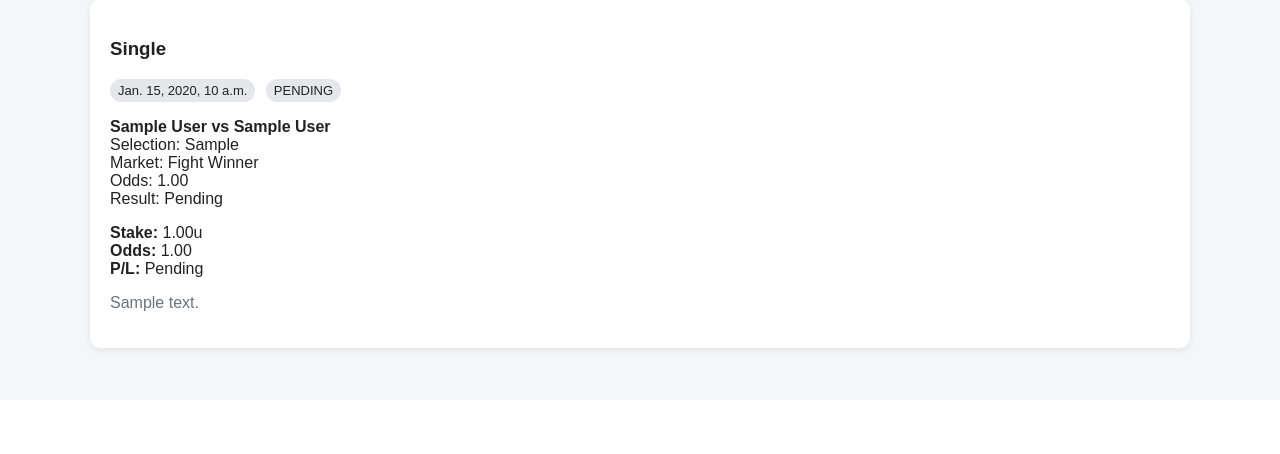
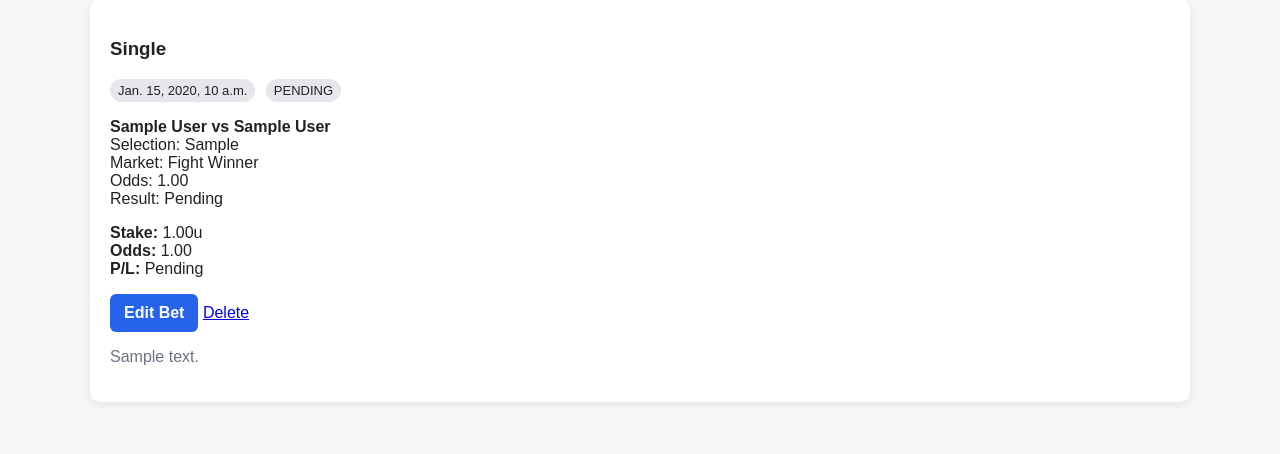
Before and after one commit to kasper7001/FightIQ, a Django app: page /bets/ in a window 1280 px wide. Shown: the part 482-936 px from the top of the page. Before the commit the page ends 838 px from the top, so only its background shows below. Run offline with Django 5.2, Linux system fonts and the light colour scheme; a user stored in the database is signed in; tables that the repository leaves empty hold one stand-in row (values such as "Sample post").

Commit message:
Add secure bet editing and deletion

```diff
--- a/predictions/templates/predictions/bet_list.html
+++ b/predictions/templates/predictions/bet_list.html
@@ -121,9 +121,28 @@
             {% if bet.profit_loss is None %}
                 Pending
             {% else %}
-                {{ bet.profit_loss }}u
+                {{ bet.profit_loss }}
             {% endif %}
         </p>
+
+        {% if bet.status == "PENDING" %}
+
+            <p>
+                <a
+                    class="button"
+                    href="{% url 'predictions:edit_bet' bet.id %}"
+                >
+                    Edit Bet
+                </a>
+
+                <a
+                    href="{% url 'predictions:delete_bet' bet.id %}"
+                >
+                    Delete
+                </a>
+            </p>
+
+        {% endif %}
 
         {% if bet.notes %}
             <p class="muted">
--- a/predictions/urls.py
+++ b/predictions/urls.py
@@ -61,5 +61,16 @@ urlpatterns = [
         "fights/<int:fight_id>/prediction/",
         views.manage_prediction,
         name="manage_prediction",
-    )
+    ),
+    path(
+        "bets/<int:bet_id>/edit/",
+        views.edit_bet,
+        name="edit_bet",
+    ),
+
+    path(
+        "bets/<int:bet_id>/delete/",
+        views.delete_bet,
+        name="delete_bet",
+    ),
 ]
--- a/predictions/views.py
+++ b/predictions/views.py
@@ -8,6 +8,7 @@ from django.contrib.auth.forms import UserCreationForm
 from django.shortcuts import get_object_or_404, redirect, render
 from django.utils import timezone
 from django.contrib import messages
+from django.db import transaction
 
 from .models import Event, Fight, Result, HistoricalPick, Prediction, Bet, BetSelection
 from .forms import BetForm, SingleBetSelectionForm, UserPredictionForm
@@ -491,6 +492,41 @@ def build_event_summary(rows, reverse):
         reverse=reverse,
     )
 
+def populate_single_bet_selection(selection, cleaned_data):
+    fighter = cleaned_data.get("fighter")
+    method_pick = cleaned_data.get("method_pick")
+    distance_pick = cleaned_data.get("distance_pick")
+
+    if selection.market == "MONEYLINE":
+        selection.selected_fighter = fighter
+        selection.method_selection = ""
+        selection.distance_selection = ""
+        selection.selection = str(fighter)
+
+    elif selection.market == "METHOD":
+        selection.selected_fighter = fighter
+        selection.method_selection = method_pick
+        selection.distance_selection = ""
+
+        method_name = dict(
+            BetSelection.METHOD_SELECTION_CHOICES
+        ).get(method_pick, method_pick)
+
+        selection.selection = f"{fighter} by {method_name}"
+
+    elif selection.market == "DISTANCE":
+        selection.selected_fighter = None
+        selection.method_selection = ""
+        selection.distance_selection = distance_pick
+
+        distance_name = dict(
+            BetSelection.DISTANCE_SELECTION_CHOICES
+        ).get(distance_pick, distance_pick)
+
+        selection.selection = distance_name
+
+    return selection
+
 
 def build_monthly_summary(rows):
     grouped = {}
@@ -728,30 +764,10 @@ def add_bet(request):
             selection.bet = bet
             selection.outcome = "PENDING"
 
-            if selection.market == "MONEYLINE":
-                selection.selected_fighter = fighter
-                selection.selection = str(fighter)
-
-            elif selection.market == "METHOD":
-                selection.selected_fighter = fighter
-                selection.method_selection = method_pick
-
-                method_name = dict(
-                    BetSelection.METHOD_SELECTION_CHOICES
-                ).get(method_pick, method_pick)
-
-                selection.selection = (
-                    f"{fighter} by {method_name}"
-                )
-
-            elif selection.market == "DISTANCE":
-                selection.distance_selection = distance_pick
-
-                distance_name = dict(
-                    BetSelection.DISTANCE_SELECTION_CHOICES
-                ).get(distance_pick, distance_pick)
-
-                selection.selection = distance_name
+            selection = populate_single_bet_selection(
+                selection,
+                selection_form.cleaned_data,
+            )
 
             selection.save()
 
@@ -849,3 +865,118 @@ def manage_prediction(request, fight_id):
             "form": form,
         },
     )
+
+@login_required
+def edit_bet(request, bet_id):
+    bet = get_object_or_404(
+        Bet,
+        id=bet_id,
+        user=request.user,
+    )
+
+    if bet.bet_type != "SINGLE":
+        messages.error(
+            request,
+            "Only single bets can currently be edited here."
+        )
+        return redirect("predictions:bet_list")
+
+    if bet.status() != "PENDING":
+        messages.error(
+            request,
+            "Settled bets cannot be edited."
+        )
+        return redirect("predictions:bet_list")
+
+    selection = bet.selections.first()
+
+    if not selection:
+        messages.error(
+            request,
+            "This bet does not contain a selection."
+        )
+        return redirect("predictions:bet_list")
+
+    if request.method == "POST":
+        bet_form = BetForm(
+            request.POST,
+            instance=bet,
+        )
+
+        selection_form = SingleBetSelectionForm(
+            request.POST,
+            instance=selection,
+        )
+
+        if bet_form.is_valid() and selection_form.is_valid():
+            with transaction.atomic():
+                bet = bet_form.save()
+
+                selection = selection_form.save(commit=False)
+
+                selection.bet = bet
+                selection.outcome = "PENDING"
+
+                selection = populate_single_bet_selection(
+                    selection,
+                    selection_form.cleaned_data,
+                )
+
+                selection.save()
+
+            messages.success(
+                request,
+                "Your bet has been updated."
+            )
+
+            return redirect("predictions:bet_list")
+
+    else:
+        bet_form = BetForm(instance=bet)
+
+        selection_form = SingleBetSelectionForm(
+            instance=selection,
+        )
+
+    return render(
+        request,
+        "predictions/edit_bet.html",
+        {
+            "bet": bet,
+            "bet_form": bet_form,
+            "selection_form": selection_form,
+        },
+    )
+
+@login_required
+def delete_bet(request, bet_id):
+    bet = get_object_or_404(
+        Bet,
+        id=bet_id,
+        user=request.user,
+    )
+
+    if bet.status() != "PENDING":
+        messages.error(
+            request,
+            "Settled bets cannot be deleted."
+        )
+        return redirect("predictions:bet_list")
+
+    if request.method == "POST":
+        bet.delete()
+
+        messages.success(
+            request,
+            "Your bet has been deleted."
+        )
+
+        return redirect("predictions:bet_list")
+
+    return render(
+        request,
+        "predictions/delete_bet.html",
+        {
+            "bet": bet,
+        },
+    )
```
Also changed, not shown: predictions/forms.py (+14 -0 lines), predictions/templates/predictions/delete_bet.html (added, +60 -0 lines), predictions/templates/predictions/edit_bet.html (added, +78 -0 lines).
